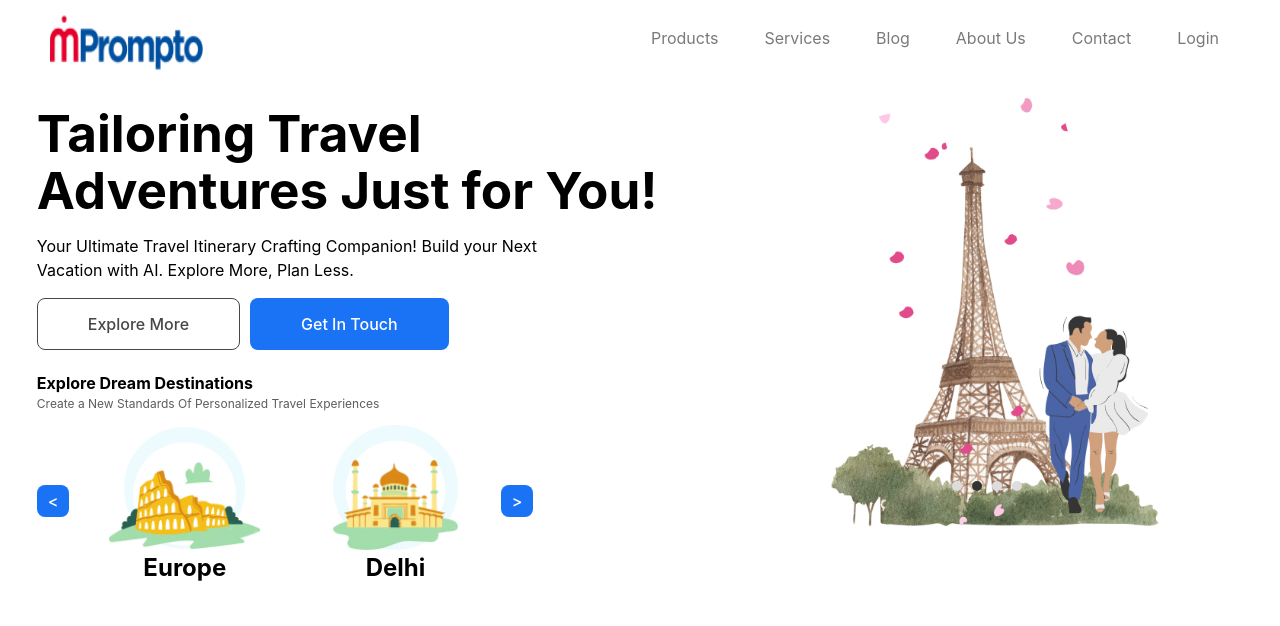
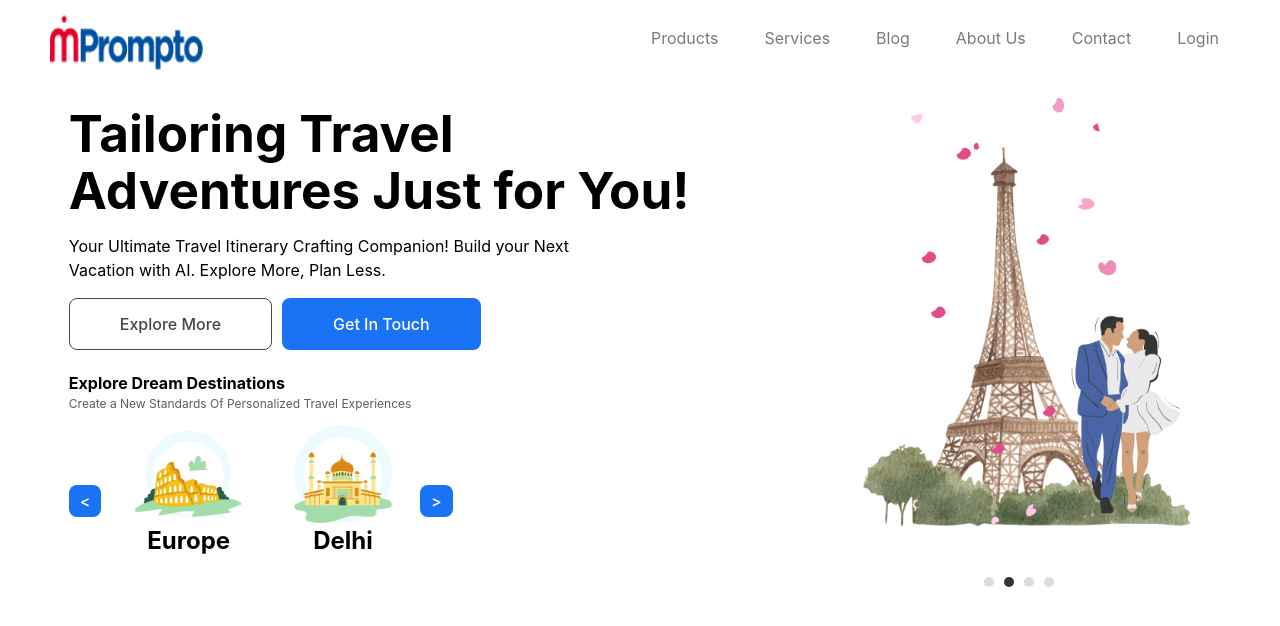
Before and after one commit to samuelEvans000/sypto, a React (Vite) app: page / in a window 1280 px wide. Shown: the top 626 px of the page. Built offline with nearby package versions, Linux system fonts and the light colour scheme.

Commit message:
modified

```diff
--- a/src/HomePage/HomePage.css
+++ b/src/HomePage/HomePage.css
@@ -82,10 +82,7 @@
     text-align: center;
 }
 
-.images {
-    width: 40%;
-    height: 50%;
-}
+
 
 .prev-button {
     padding: 5px 10px;
--- a/src/ImageSlider/ImageSlider.css
+++ b/src/ImageSlider/ImageSlider.css
@@ -1,5 +1,5 @@
 .image-slider {
-    position: relative;
+    /* position: relative; */
     width: 100%;
     max-width: 600px;
     margin: 0 auto;
@@ -10,8 +10,9 @@
   .slider-container {
     display: flex;
     transition: transform 4s ease-in-out;
-    width: 100%;
-    height: 100%;
+    width: 30vw;
+
+
   }
 
   .slider-image {
@@ -34,12 +35,14 @@
     visibility: visible;
     display: block;
     width: 100%;
+    height: 100%;
   }
 
   .dots-container {
     display: flex;
     justify-content: center;
-    margin-top: 10px;
+
+
   }
 
   .dot {
```
